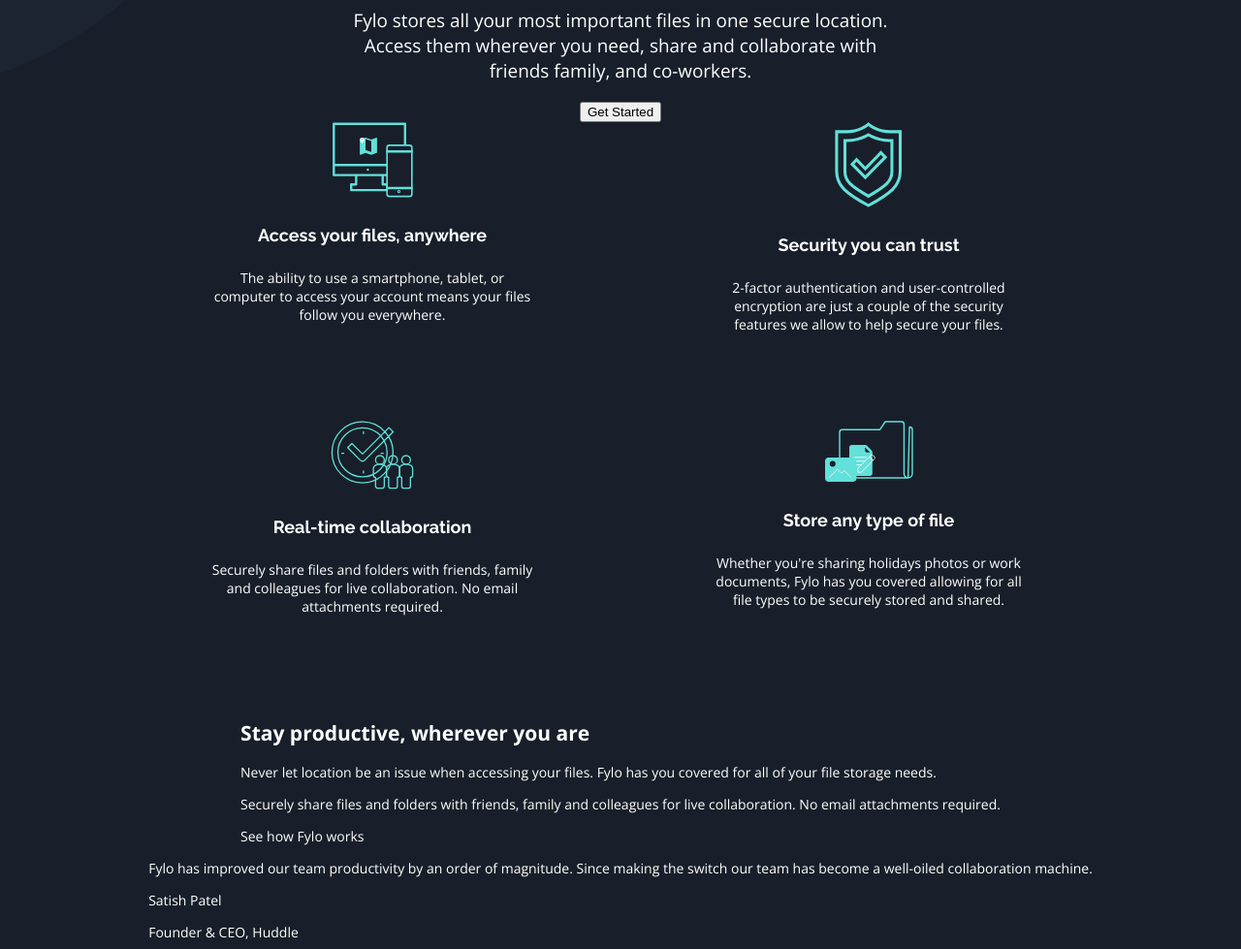
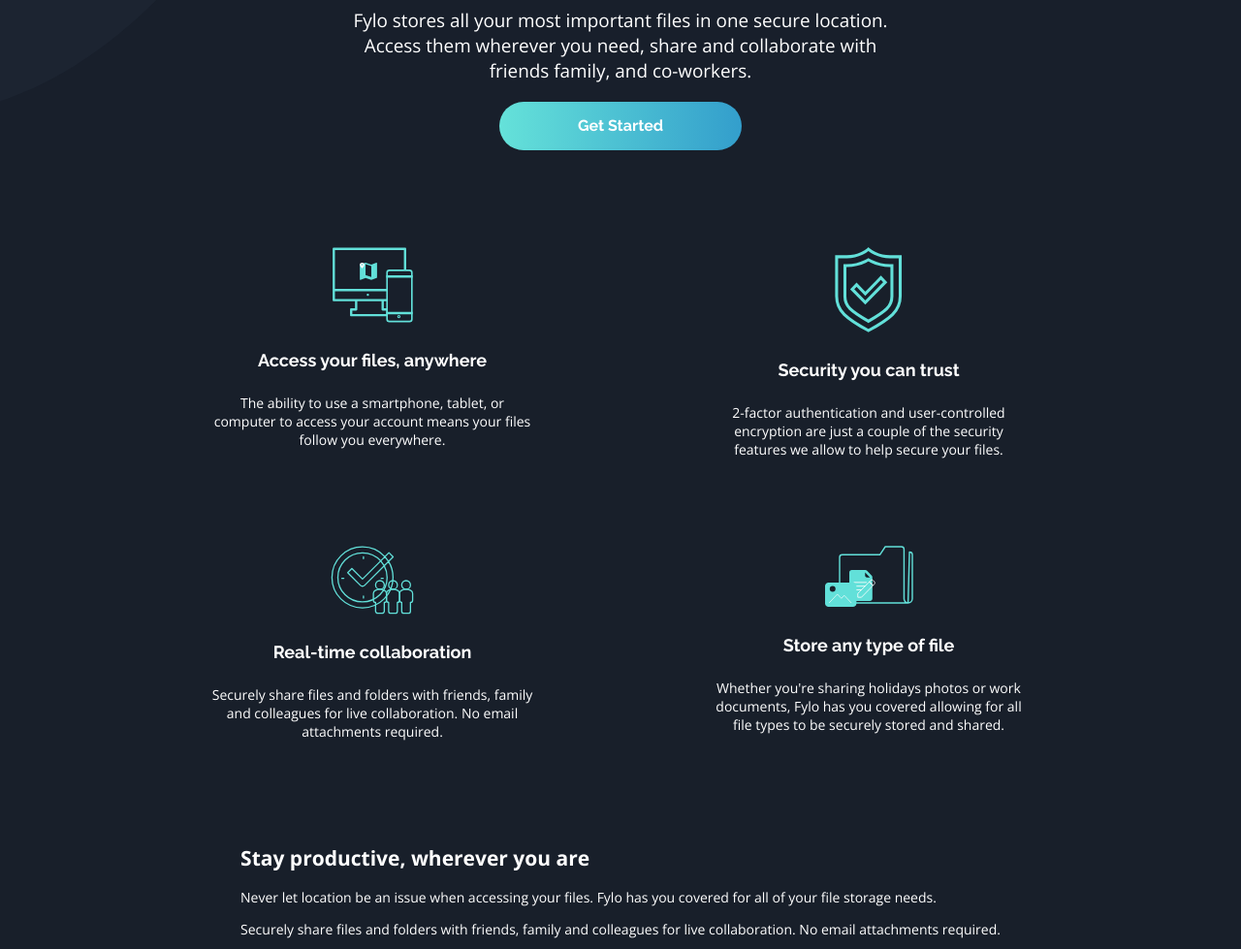
Before and after one commit to Suniti13/7Days7Websites, a plain HTML site: page fylo-dark-theme-landing-page/index.html in a window 1280 px wide. Shown: the part 774-1753 px from the top of the page at 97% size. Drawn offline with nearby package versions, Linux system fonts and the light colour scheme.

Commit message:
styled button

```diff
--- a/fylo-dark-theme-landing-page/main.css
+++ b/fylo-dark-theme-landing-page/main.css
@@ -20,6 +20,21 @@ body {
     font-family: "Open Sans", sans-serif;
     font-weight: 400;
 }
+
+button {
+    width: 250px;
+    height: 50px;
+    border: 0px;
+    border-radius: 30px;
+    color: hsl(0, 0%, 100%);
+    opacity: 1;
+    transition: 0.3s;
+    font-family: "Raleway", sans-serif;
+    font-weight: 700;
+    font-size: medium;
+    background-image: linear-gradient(to right, hsl(176, 68%, 64%), hsl(198, 60%, 50%));
+}
+button:hover {opacity: 0.9}
 
 .f {
     flex: 49.99999%;
@@ -54,6 +69,7 @@ h4 {
 .intro {
     text-align: center;
     margin: 0;
+    margin-bottom: 100px;
     padding: 0;
     text-align-last: center;
     background-image: url(./images/bg-curvy-desktop.svg);
```
